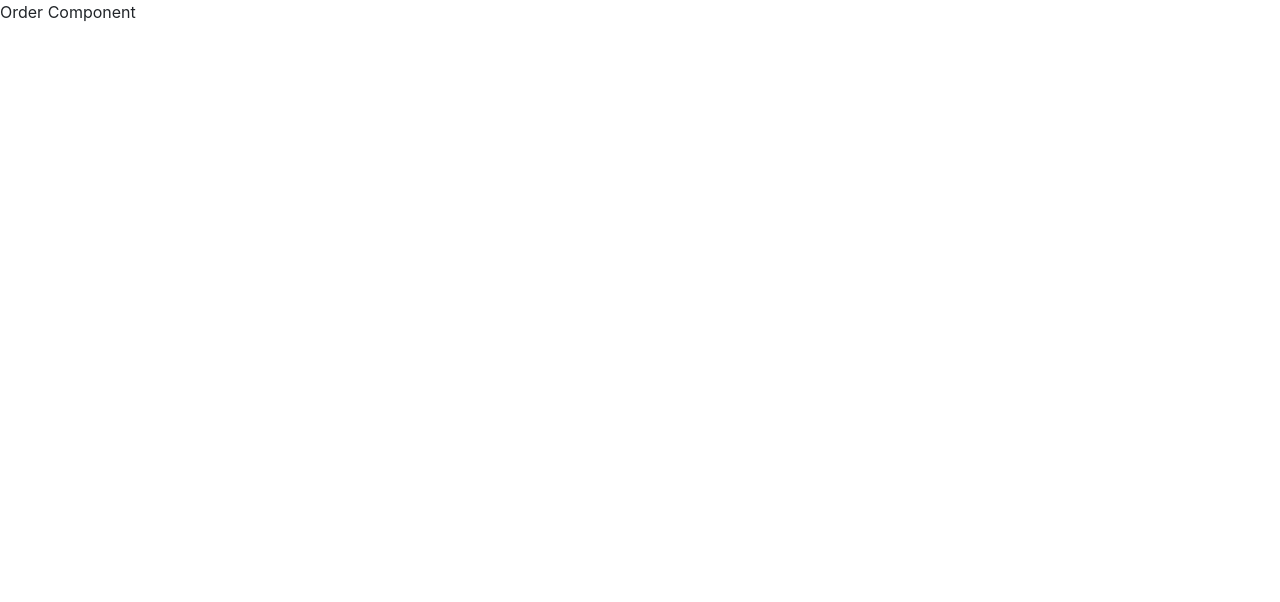
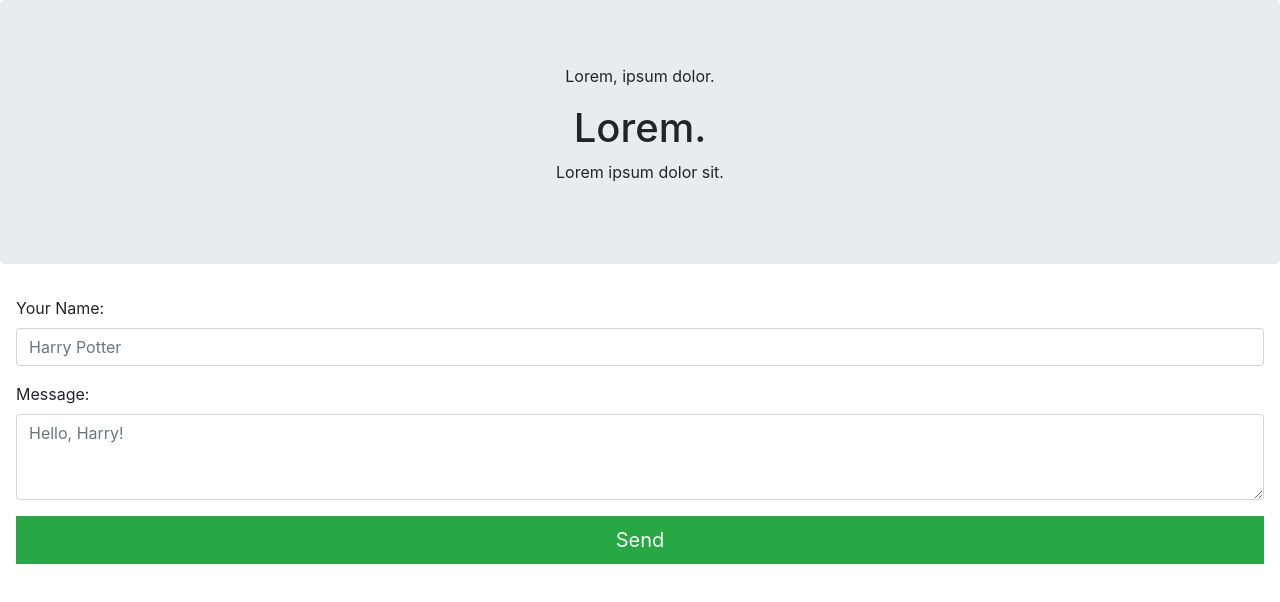
Before and after one commit to artemhp/demo, a React (Create React App) app: page /order/1 in a window 1280 px wide. Shown: the top 602 px of the page. Built offline with nearby package versions, Linux system fonts and the light colour scheme.

Commit message:
Order. Static Markup

```diff
--- a/src/components/Order/Order.js
+++ b/src/components/Order/Order.js
@@ -1,15 +1,30 @@
 import React from 'react';
-import PropTypes from 'prop-types';
 import styles from './Order.module.css';
+import { Jumbotron, Form, Button } from 'react-bootstrap';
 
-const Order = () => (
-  <div className={styles.Order}>
-    Order Component
-  </div>
-);
-
-Order.propTypes = {};
-
-Order.defaultProps = {};
+const Order = () => {
+  return (
+    <div className={styles.Order}>
+      <Jumbotron style={{ textAlign: 'center' }}>
+        <p>Lorem, ipsum dolor.</p>
+        <h1>Lorem.</h1>
+        <p>Lorem ipsum dolor sit.</p>
+      </Jumbotron>
+      <Form className='m-3'>
+        <Form.Group>
+          <Form.Label>Your Name:</Form.Label>
+          <Form.Control type='text' placeholder='Harry Potter' />
+        </Form.Group>
+        <Form.Group>
+          <Form.Label>Message:</Form.Label>
+          <Form.Control as='textarea' placeholder='Hello, Harry!' rows={3} />
+        </Form.Group>
+        <Button block size='lg' variant='success' type='submit'>
+          Send
+        </Button>
+      </Form>
+    </div>
+  );
+};
 
 export default Order;
```
